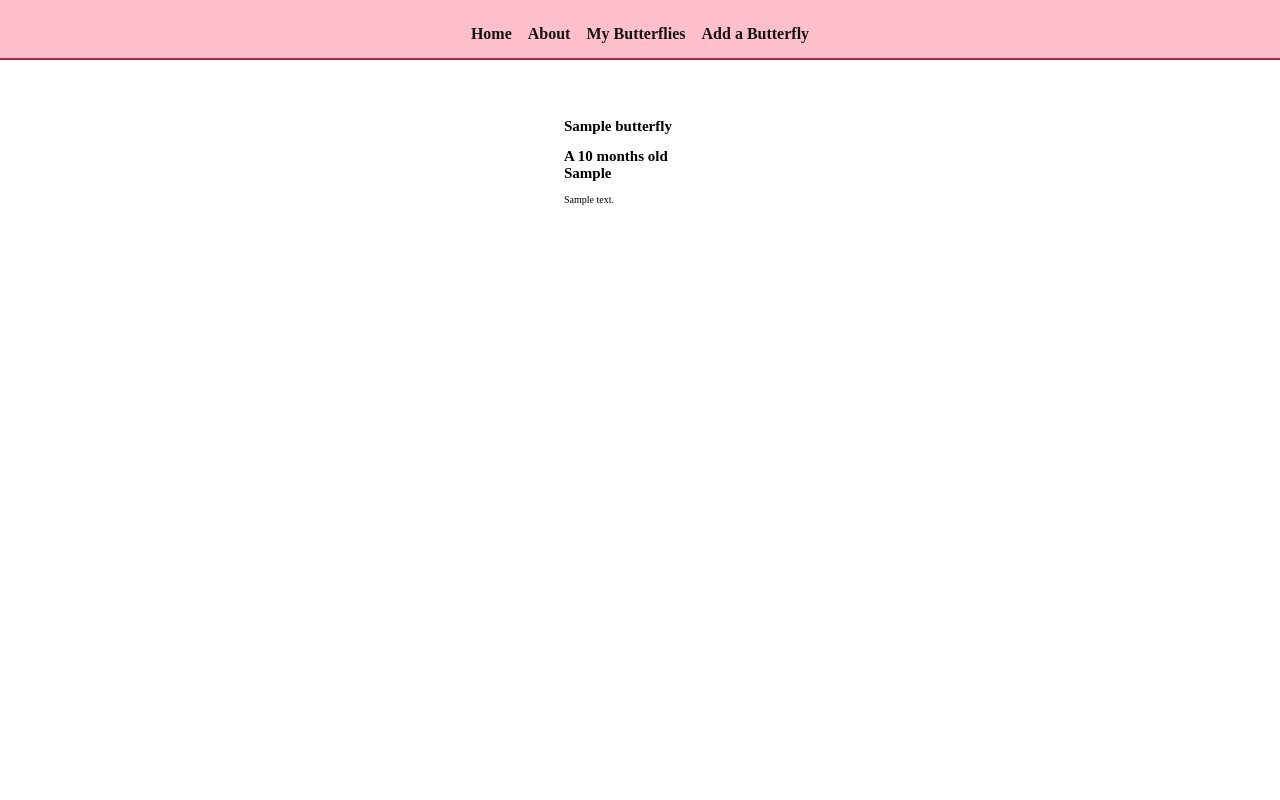
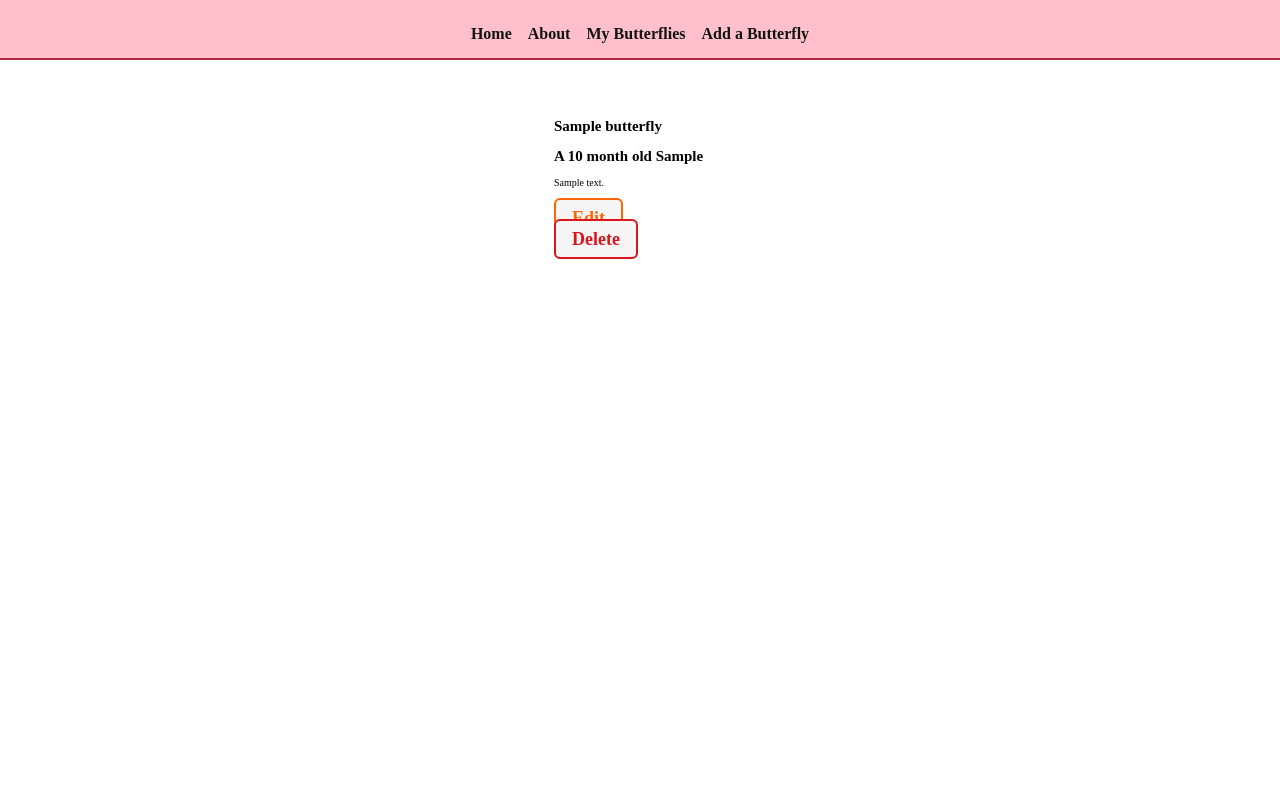
Before and after one commit to Ellieellie12/butterfly-collector, a Django app: page /butterflies/1/ in a window 1280 px wide. Run offline with Django 4.2, Linux system fonts and the light colour scheme; tables that the repository leaves empty hold one stand-in row (values such as "Sample post").

Commit message:
implement update and delete functionality for butterfly

```diff
--- a/main_app/models.py
+++ b/main_app/models.py
@@ -1,4 +1,5 @@
 from django.db import models
+from django.urls import reverse
 
 # Create your models here.
 class Butterfly(models.Model):
@@ -9,3 +10,6 @@
 
   def __str__(self):
     return self.name
+
+  def get_absolute_url(self):
+    return reverse('butterfly-detail', kwargs={'butterfly_id': self.id})
--- a/main_app/static/css/base.css
+++ b/main_app/static/css/base.css
@@ -28,6 +28,17 @@
   --link-hover-color: rgb(16, 56, 158);
   --button-bg: rgb(245, 245, 245);
   --button-bg-hover: rgb(226, 226, 226);
+  --submit: rgb(26, 128, 0);
+  --warn: rgb(255, 102, 0);
+  --danger: rgb(220, 20, 30);
+  --secondary: rgb(57, 57, 57);
+  --card-box-shadow: 5px 5px 6px -1px #AAA;
+  --font-xtreme: 4.2rem;
+  --font-xxl: 3.6rem;
+  --font-xl: 2.4rem;
+  --font-l: 1.8rem;
+  --font-reg: 1.6rem;
+  --card-border-radius: 6px;
 }
 
 header {
@@ -96,6 +107,46 @@
 
 /* add more css here for other views */
 
+.btn {
+  font-size: var(--font-l);
+  padding: 8px 16px;
+  border-radius: 6px;
+  border-width: 2px;
+  border-style: solid;
+  text-decoration: none;
+  background-color: var(--button-bg);
+  font-weight: 600;
+  cursor: pointer;
+  font-family: inherit;
+  margin-right: 10px;
+}
+
+.btn:hover {
+  background-color: var(--button-bg-hover);
+}
+
+.submit {
+  color: var(--submit);
+  border-color: var(--submit);
+}
+
+.secondary {
+  color: var(--secondary);
+  border-color: var(--secondary);
+}
+
+.warn {
+  color: var(--warn);
+  border-color: var(--warn);
+}
+
+.danger {
+  color: var(--danger);
+  border-color: var(--danger);
+}
+
+
+
 
 
 
--- a/main_app/static/css/butterflies/butterfly-detail.css
+++ b/main_app/static/css/butterflies/butterfly-detail.css
@@ -19,3 +19,7 @@
 .butterfly-details {
   width: 98%;
 }
+
+.butterfly-actions {
+  margin-top: 20px;
+}
--- a/main_app/templates/butterflies/detail.html
+++ b/main_app/templates/butterflies/detail.html
@@ -21,11 +21,15 @@
   <div class="butterfly-details">
     <h1>{{ butterfly.name }}</h1>
     {% if butterfly.age > 0 %}
-      <h2>A {{ butterfly.age }} months old {{ butterfly.species }}</h2>
+      <h2>A {{ butterfly.age }} month old {{ butterfly.species }}</h2>
     {% else %}
       <h2>A {{ butterfly.species }} lives long.</h2>
     {% endif %}
     <p>{{ butterfly.description }}</p>
+    <div class="butterfly-actions">
+      <a href="{% url 'butterfly-update' butterfly.id %}" class="btn warn">Edit</a>
+      <a href="{% url 'butterfly-delete' butterfly.id %}" class="btn danger">Delete</a>
+    </div>
   </div>
 </section>
 
--- a/main_app/urls.py
+++ b/main_app/urls.py
@@ -6,5 +6,7 @@
   path('about/', views.about, name='about'),
   path('butterflies/', views.butterfly_index, name='butterfly-index'),
   path('butterflies/<int:butterfly_id>/', views.butterfly_detail, name='butterfly-detail'),
-  path('butterflies/create/', views.ButterflyCreate.as_view(), name='butterfly-create')
+  path('butterflies/create/', views.ButterflyCreate.as_view(), name='butterfly-create'),
+  path('butterflies/<int:pk>/update/', views.ButterflyUpdate.as_view(), name='butterfly-update'),
+  path('butterflies/<int:pk>/delete/', views.ButterflyDelete.as_view(), name='butterfly-delete'),
 ]
--- a/main_app/views.py
+++ b/main_app/views.py
@@ -1,5 +1,5 @@
 from django.shortcuts import render
-from django.views.generic.edit import CreateView
+from django.views.generic.edit import CreateView, UpdateView, DeleteView
 from .models import Butterfly
 
 
@@ -20,3 +20,12 @@
 class ButterflyCreate(CreateView):
   model = Butterfly
   fields = '__all__'
+  success_url = '/butterflies/'
+
+class ButterflyUpdate(UpdateView):
+  model = Butterfly
+  fields =['species', 'description', 'age']
+
+class ButterflyDelete(DeleteView):
+  model = Butterfly
+  success_url = '/butterflies/'
```
Also changed, not shown: main_app/templates/main_app/butterfly_confirm_delete.html (added, +23 -0 lines), main_app/templates/main_app/butterfly_form.html (+5 -2 lines).
